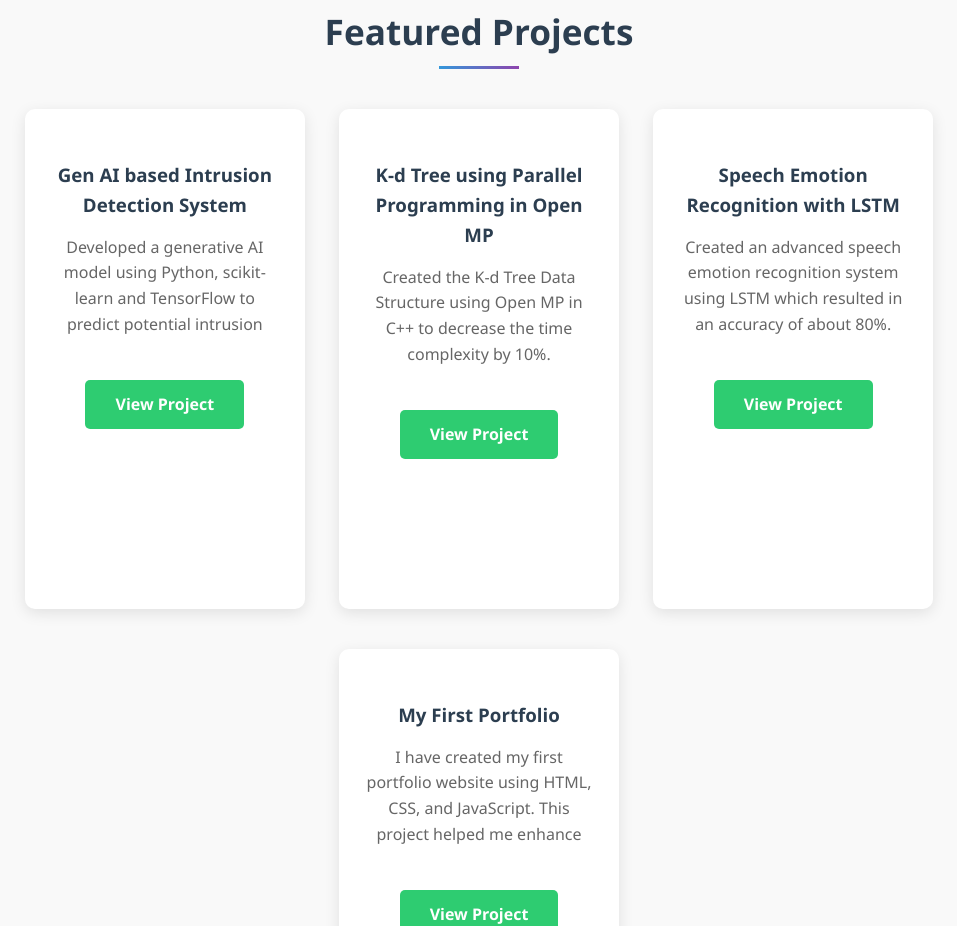
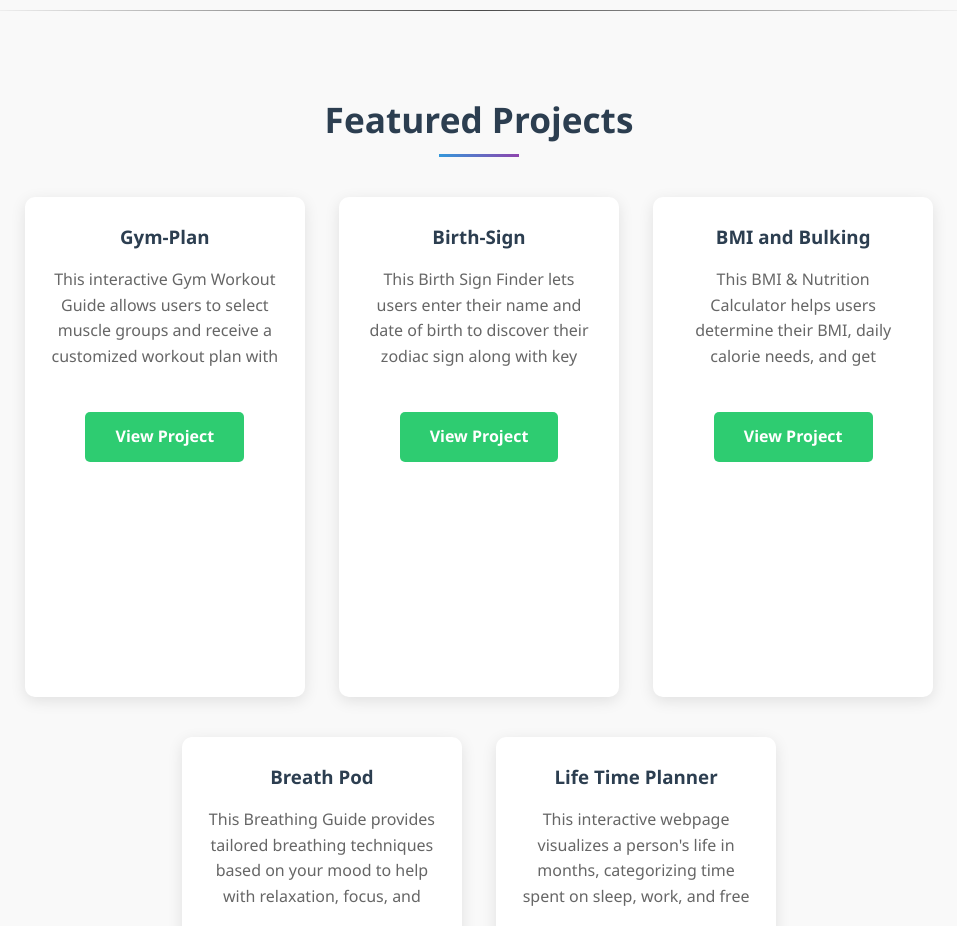
Before and after one commit to Sasmith-G/My-Portfolio, a plain HTML site: page index.html in a window 1280 px wide. Shown: the part 1874-2800 px from the top of the page, without its empty margins (161-1118 px from the left). Drawn offline with Linux system fonts and the light colour scheme.

Commit message:
first commit

```diff
--- a/index.html
+++ b/index.html
@@ -326,7 +326,7 @@
 <body>
     <header>
         <div class="container">
-            <img src="pic2.jpg" alt="Sasmith G" class="profile-image">
+            <img src="profile.jpg" alt="Sasmith G" class="profile-image">
             <h1>Sasmith G</h1>
             <p>Coder | Problem Solver | Tech Explorer</p>
             <div class="social-links">
@@ -355,7 +355,7 @@
                 I love exploring the realms of software development, artificial intelligence, and web design.
                 I'm always eager to learn and tackle challenging projects that push my boundaries.
             </p>
-            <a href="./resume.pdf" class="btn">Download Resume</a>
+            <!-- <a href="./resume.pdf" class="btn">Download Resume</a> -->
         </section>
 
         <hr>
@@ -402,28 +402,34 @@
         <section id="projects" class="section container block">
             <h2 class="section-title">Featured Projects</h2>
             <div class="project">
-                <img src="nids.png" alt="" style="width: 80%;">
-                <h3>Gen AI based Intrusion Detection System</h3>
-                <p>Developed a generative AI model using Python, scikit-learn and TensorFlow to predict potential intrusion with 97% accuracy.</p>
-                <a href="https://github.com/sriram32005/GenAI-based-NIDS" class="btn" target="_blank">View Project</a>
+                <!-- <img src="nids.png" alt="" style="width: 80%;"> -->
+                <h3>Gym-Plan</h3>
+                <p>This interactive Gym Workout Guide allows users to select muscle groups and receive a customized workout plan with exercises, sets, and tips. The simple and visually appealing design ensures an easy-to-use experience for fitness enthusiasts.</p>
+                <a href="https://github.com/Sasmith-G/Gym-Plan" class="btn" target="_blank">View Project</a>
             </div>
             <div class="project">
-                <img src="omp.png" alt="" style="width: 80%;">
-                <h3>K-d Tree using Parallel Programming in Open MP</h3>
-                <p>Created the K-d Tree Data Structure using Open MP in C++ to decrease the time complexity by 10%.</p>
-                <a href="https://github.com/sriram32005/Open-MP-Parallel-programming" class="btn" target="_blank">View Project</a>
+                <!-- <img src="omp.png" alt="" style="width: 80%;"> -->
+                <h3>Birth-Sign</h3>
+                <p>This Birth Sign Finder lets users enter their name and date of birth to discover their zodiac sign along with key personality traits. It provides an interactive and user-friendly experience with instant results.</p>
+                <a href="https://github.com/Sasmith-G/BirthSign" class="btn" target="_blank">View Project</a>
             </div>
             <div class="project">
-                <img src="ser.png" alt="" style="width: 80%;">
-                <h3>Speech Emotion Recognition with LSTM</h3>
-                <p>Created an advanced speech emotion recognition system using LSTM which resulted in an accuracy of about 80%.</p>
-                <a href="https://github.com/sriram32005/Speech-Emotion-Recognition" class="btn" target="_blank">View Project</a>
+                <!-- <img src="ser.png" alt="" style="width: 80%;"> -->
+                <h3>BMI and Bulking</h3>
+                <p>This BMI & Nutrition Calculator helps users determine their BMI, daily calorie needs, and get personalized food recommendations based on their fitness goals. It provides insights into healthy eating for cutting or bulking.</p>
+                <a href="https://github.com/Sasmith-G/BMI-and-Bulking" class="btn" target="_blank">View Project</a>
             </div>
             <div class="project">
-                <img src="port.png" alt="" style="width: 80%;">
-                <h3>My First Portfolio</h3>
-                <p>I have created my first portfolio website using HTML, CSS, and JavaScript. This project helped me enhance my web development abilities.</p>
-                <a href="https://github.com/sriram32005/My-Portfolio" class="btn" target="_blank">View Project</a>
+                <!-- <img src="port.png" alt="" style="width: 80%;"> -->
+                <h3>Breath Pod</h3>
+                <p>This Breathing Guide provides tailored breathing techniques based on your mood to help with relaxation, focus, and emotional balance. Simply select your current mood and get step-by-step guidance for effective breathing exercises.</p>
+                <a href="https://github.com/Sasmith-G/Breath-Pod" class="btn" target="_blank">View Project</a>
+            </div>
+            <div class="project">
+                <!-- <img src="port.png" alt="" style="width: 80%;"> -->
+                <h3>Life Time Planner</h3>
+                <p>This interactive webpage visualizes a person's life in months, categorizing time spent on sleep, work, and free activities while encouraging better time management. It includes a dynamic life grid, a to-do planner, and a list of 100 productive activities to inspire meaningful use of free time.</p>
+                <a href="https://github.com/Sasmith-G/Life-Time-Planner" class="btn" target="_blank">View Project</a>
             </div>
         </section>
         <hr>
```
Also changed, not shown: profile.jpg (added).
